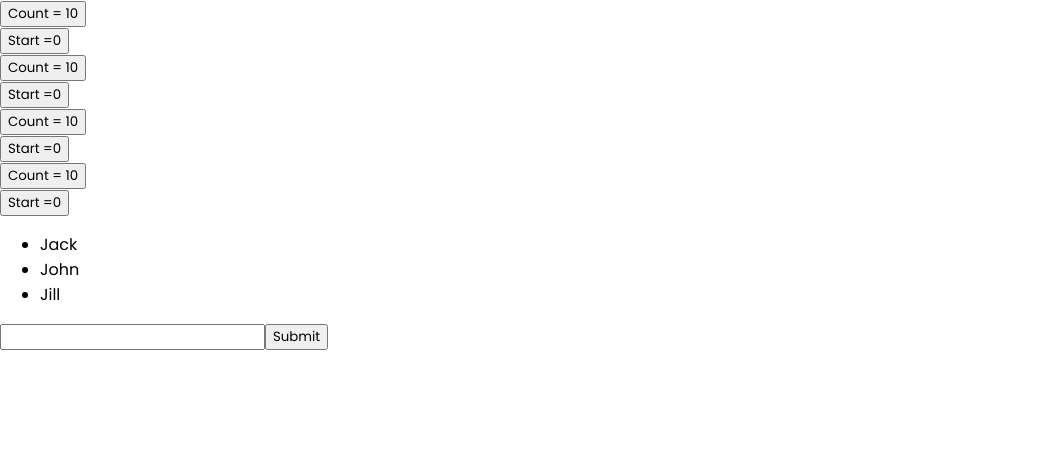
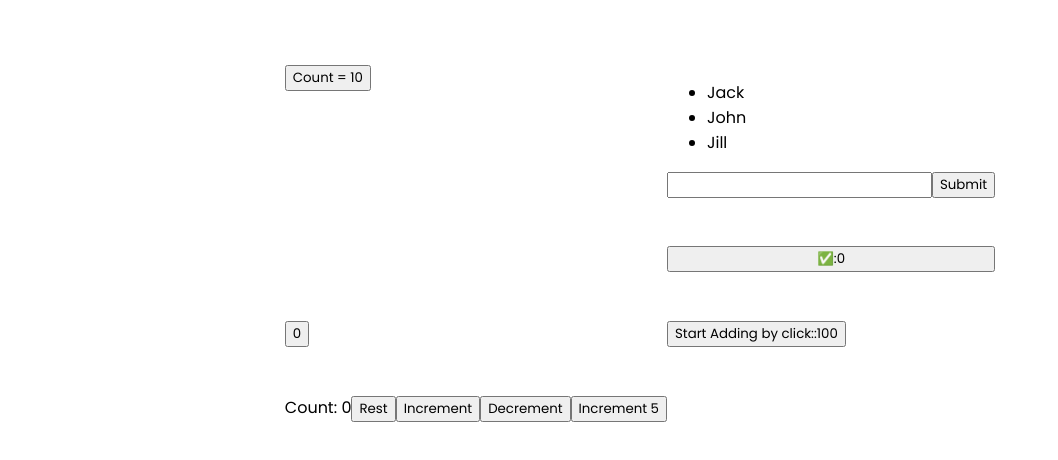
Before and after one commit to Govamarket/Usestate-mangement, a React (Create React App) app: page / in a window 1280 px wide. Shown: the top 460 px of the page, without its empty margins (0-1058 px from the left). Built offline with nearby package versions, Linux system fonts and the light colour scheme.

Commit message:
initial commit

```diff
--- a/package.json
+++ b/package.json
@@ -10,7 +10,8 @@
     "react": "^19.1.0",
     "react-dom": "^19.1.0",
     "react-scripts": "5.0.1",
-    "web-vitals": "^2.1.0"
+    "web-vitals": "^2.1.0",
+    "zustand": "^5.0.3"
   },
   "scripts": {
     "start": "react-scripts start",
--- a/src/App.css
+++ b/src/App.css
@@ -7,3 +7,11 @@
     font-family: 'Poppins', sans-serif;
 
 }
+
+.content{
+    display: grid;
+    place-content: center;
+    grid-template-columns: auto auto;
+    row-gap: 3rem;
+    padding: 4rem;
+}
--- /dev/null
+++ b/src/Component/CounterAct.js
@@ -0,0 +1,16 @@
+import { useState } from "react";
+
+const CounterAct = () => {
+  const [stateCount, setCount] = useState(0);
+
+  function onAdd() {
+    setCount(stateCount + 1);
+  }
+  return (
+    <div>
+      <button onClick={onAdd}>{stateCount}</button>
+    </div>
+  );
+};
+
+export default CounterAct;
--- a/src/Component/Home.js
+++ b/src/Component/Home.js
@@ -1,5 +1,8 @@
-import React, { useState } from "react";
-
+import React, { createContext, useContext, useState } from "react";
+import { create } from "zustand";
+import CounterAct from "./CounterAct";
+import HookCounter from "./HookCounter";
+import HookCounterTwo from "./HookCounterTwo";
 // Usestate methods
 
 function NameList() {
@@ -7,6 +10,7 @@ function NameList() {
   const [name, setName] = useState("");
 
   const onAddName = () => {
+    // list.push(name);
     setList([...list, name]);
     setName("");
   };
@@ -33,7 +37,7 @@ function NameList() {
 
 const Counter = () => {
   const [count, setCount] = useState(10);
-  const [startCount, initiaCount] = useState(0);
+  // const [startCount, initiaCount] = useState(0);
 
   function addOne() {
     setCount(count - 1);
@@ -44,22 +48,48 @@ const Counter = () => {
         <button onClick={addOne}>Count = {count}</button>
       </section>
 
-      <button onClick={() => initiaCount(startCount + 1)}>
+      {/* <button onClick={() => initiaCount(startCount + 1)}>
         Start ={startCount}
-      </button>
+      </button> */}
     </div>
   );
 };
 
+// Zustand method
+/*External State Management (Redux, Zustand, Jotai)
+For large-scale apps, external libraries provide better performance and dev tools.
+
+When to Use Redux/Zustand/Jotai
+✅ Best for:
+
+Enterprise apps with complex state
+
+When you need time-travel debugging (Redux)
+
+Optimized performance for frequent updates
+*/
+
+const useStore = create((set) => ({
+  count: 0,
+  increment: () => set((state) => ({ count: state.count + 1 })),
+}));
+
+function CounterOne() {
+  const { count, increment } = useStore();
+  return <button onClick={increment}>✅:{count}</button>;
+}
+
 function Home() {
   return (
-    <div>
-      <Counter />
-      <Counter />
-      <Counter />
+    <div className="content">
       <Counter />
       <NameList />
       <onAddName />
+      <CounterOne />
+      {/* <App /> */}
+      <CounterAct />
+      <HookCounter />
+      <HookCounterTwo />
     </div>
   );
 }
--- /dev/null
+++ b/src/Component/HookCounter.js
@@ -0,0 +1,15 @@
+import React, { useState } from "react";
+
+const HookCounter = () => {
+  const [add, setAdd] = useState(100);
+
+  return (
+    <div>
+      <button onClick={() => setAdd(add + 100)}>
+        Start Adding by click::{add}
+      </button>
+    </div>
+  );
+};
+
+export default HookCounter;
--- /dev/null
+++ b/src/Component/HookCounterTwo.js
@@ -0,0 +1,29 @@
+import React, { useState } from "react";
+
+// Using state in the previous use state method
+
+const HookCounterTwo = () => {
+  const initiaCount = 0;
+  const [count, setCount] = useState(initiaCount);
+
+  const incrementFive = () => {
+    for (let i = 0; i < 5; i++) {
+      setCount((prevCount) => prevCount + 1);
+    }
+  };
+  return (
+    <div>
+      Count: {count}
+      <button onClick={() => setCount(initiaCount)}>Rest</button>
+      <button onClick={() => setCount((prevCount) => prevCount + 1)}>
+        Increment
+      </button>
+      <button onClick={() => setCount((prevCount) => prevCount - 1)}>
+        Decrement
+      </button>
+      <button onClick={incrementFive}>Increment 5</button>
+    </div>
+  );
+};
+
+export default HookCounterTwo;
```
Also changed, not shown: 1 other file (tests, documents, lock files or other folders).
